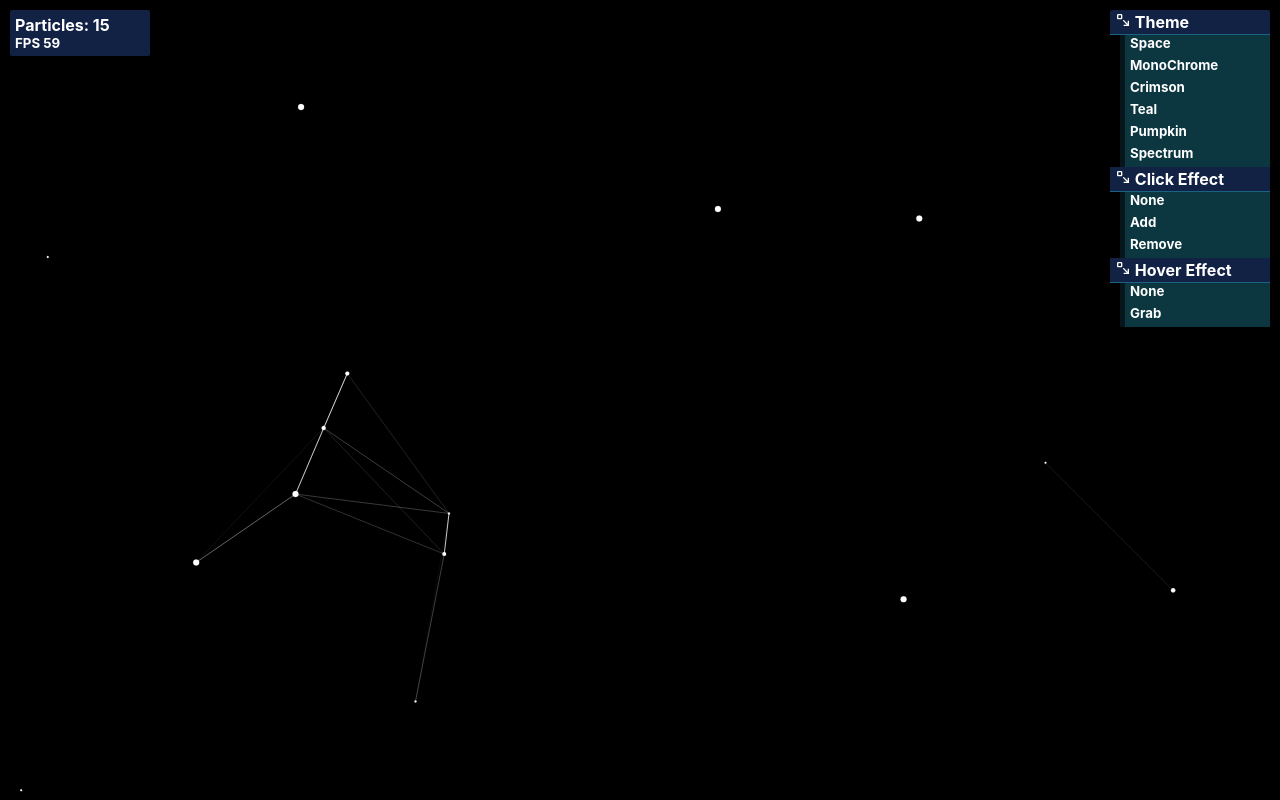
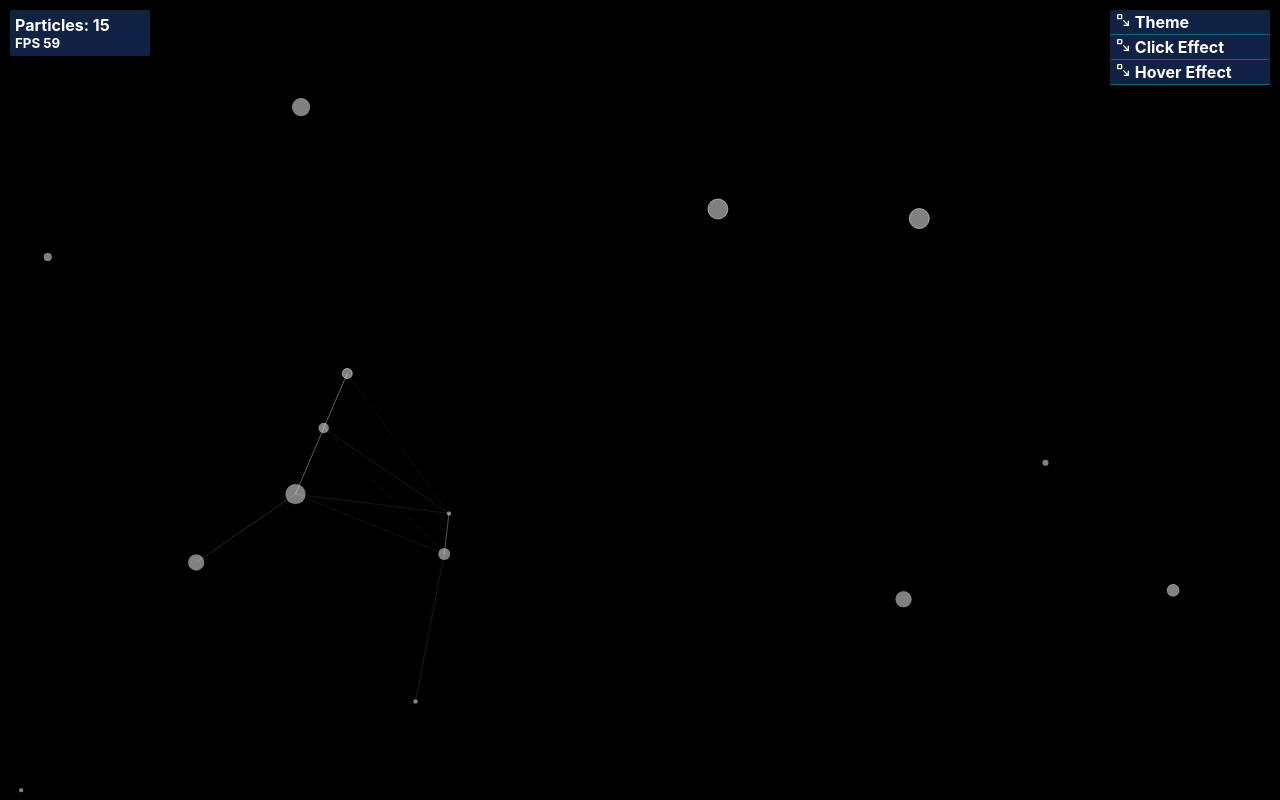
Before and after one commit to NateAbru/Particles, a React (Create React App) app in the folder app/: page / in a window 1280 px wide. Built offline with nearby package versions, Linux system fonts and the light colour scheme.

Commit message:
Updated Menu Component and canvas resolution

```diff
--- a/app/src/App.js
+++ b/app/src/App.js
@@ -21,7 +21,7 @@ function App() {
     frames:0
   })
   let clickRef = useRef({
-    effect:'none'
+    effect:'add'
   })
   let hoverRef = useRef({
     effect:'none'
@@ -38,7 +38,7 @@ function App() {
       let randVely = ((Math.random() * 1) +.3);
       const randXDir = Math.floor((Math.random() * 2) + 1);
       const randYDir = Math.floor((Math.random() * 2) + 1);
-      const randRadius = Math.floor((Math.random() * 3) + 1);
+      const randRadius = Math.floor((Math.random() * 10) + 1);
       if(randXDir === 1) randVelx = - randVelx; //random change of X direction
       if(randYDir === 1) randVely = - randVely; //random change of Y direction
       const particle = {  //particle object creation
@@ -53,6 +53,12 @@ function App() {
   }
   createParticles(15);
   const draw = (ctx, canvas, theme)=>{
+    const dpi = window.devicePixelRatio;
+    canvas.width = window.innerWidth * dpi;
+    canvas.height = window.innerHeight * dpi;
+    ctx.scale(dpi,dpi);
+    canvas.style.width = window.innerWidth + 'px';
+    canvas.style.height = window.innerHeight + 'px';
       let gradient;
       if(theme.colorPreset) gradient = 'none';
       else gradient = gradientRef.current.gradient;
@@ -76,7 +82,7 @@ function App() {
             ctx.beginPath();
             ctx.moveTo(particle.pos.x, particle.pos.y);
             ctx.lineTo(particlesList[j].pos.x, particlesList[j].pos.y);
-            (theme.colorPreset) ? ctx.strokeStyle = theme.particles : ctx.strokeStyle = gradient;
+            (theme.colorPreset) ? ctx.strokeStyle = theme.lines : ctx.strokeStyle = gradient;
             ctx.lineWidth = lineW;
             ctx.stroke();
           }
@@ -92,7 +98,7 @@ function App() {
       let randVely = ((Math.random() * 1) +.3);
       const randXDir = Math.floor((Math.random() * 2) + 1);
       const randYDir = Math.floor((Math.random() * 2) + 1);
-      const randRadius = Math.floor((Math.random() * 3) + 1);
+      const randRadius = Math.floor((Math.random() * 10) + 1);
       if(randXDir === 1) randVelx = - randVelx; //random change of X direction
       if(randYDir === 1) randVely = - randVely; //random change of Y direction
       const particle = {  //particle object creation
@@ -151,21 +157,25 @@ function App() {
    useEffect(()=>{
     document.title = 'Particles';
     const canvas = canvasRef.current;
-    canvas.width = window.innerWidth;
-    canvas.height = window.innerHeight;
     const ctx = canvas.getContext('2d');
-    let grd = ctx.createRadialGradient(canvas.width/2, canvas.height/2,canvas.width/8,canvas.width/2,canvas.height/2,canvas.width/2);
-    grd.addColorStop(0, 'rgb(255,0,0)');//red
-    grd.addColorStop(.2, 'rgb(255,231,0)'); //yellow
-    grd.addColorStop(.4, 'rgb(0,212,3)');//green
-    grd.addColorStop(.6, 'rgb(0,255,255)');//cyan
-    grd.addColorStop(.8, 'rgb(0,100,212)');//blue
-    grd.addColorStop(1, 'rgb(204,0,212)');//magenta
+    const dpi = window.devicePixelRatio;
+    canvas.width = window.innerWidth * dpi;
+    canvas.height = window.innerHeight * dpi;
+    ctx.scale(dpi,dpi);
+    canvas.style.width = window.innerWidth + 'px';
+    canvas.style.height = window.innerHeight + 'px';
+    let grd = ctx.createRadialGradient(window.innerWidth/2, window.innerHeight/2,window.innerWidth/8,window.innerWidth/2,window.innerHeight/2,window.innerWidth/2);
+    grd.addColorStop(0, 'rgba(255,0,0,.45)');//red
+    grd.addColorStop(.2, 'rgba(255,231,0,.45)'); //yellow
+    grd.addColorStop(.4, 'rgba(0,212,3,.45)');//green
+    grd.addColorStop(.6, 'rgba(0,255,255,.45)');//cyan
+    grd.addColorStop(.8, 'rgba(0,100,212,.45)');//blue
+    grd.addColorStop(1, 'rgba(204,0,212,.45)');//magenta
     gradientRef.current.gradient = grd;
     const updateParticles = ()=>{
       particlesList.forEach((particle)=>{
-        if(particle.pos.x + particle.velx > canvas.width || particle.pos.x + particle.velx < 0) particle.velx = -particle.velx;
-        if(particle.pos.y + particle.vely > canvas.height || particle.pos.y + particle.vely < 0) particle.vely = -particle.vely;
+        if(particle.pos.x + particle.velx > window.innerWidth || particle.pos.x + particle.velx < 0) particle.velx = -particle.velx;
+        if(particle.pos.y + particle.vely > window.innerHeight || particle.pos.y + particle.vely < 0) particle.vely = -particle.vely;
         particle.pos.x += particle.velx;
         particle.pos.y += particle.vely;
       });
--- a/app/src/Components/Menu.jsx
+++ b/app/src/Components/Menu.jsx
@@ -1,9 +1,16 @@
 import './Menu.css';
 import {CgArrowsExpandDownRight as Arrow} from 'react-icons/cg';
 import {themes} from '../ThemeData';
+import {useEffect, useRef} from 'react';
 
 const Menu = ({clickRef,hoverRef,currentTheme})=>{ //props are the variable refs from App.js
-
+  const optionsRef = useRef(null);
+  const themesOptionRef = useRef(null);
+  const displayThemesRef = useRef(null);
+  const clickOptionsRef = useRef(null);
+  const displayClickOptionsRef = useRef(null);
+  const hoverOptionsRef = useRef(null);
+  const displayHoverOptionsRef = useRef(null);
   const changeClickEffect = (s)=>{
     clickRef.current.effect = s;
   }
@@ -12,62 +19,150 @@ const Menu = ({clickRef,hoverRef,currentTheme})=>{ //props are the variable refs
   }
   const changeTheme = (s)=>{
     if(s === 'monochrome') currentTheme.current.theme = themes.monochrome;
-    if(s === 'teal') currentTheme.current.theme = themes.teal;
+    if(s === 'tennis') currentTheme.current.theme = themes.tennis;
     if(s === 'spectrum') currentTheme.current.theme = themes.spectrum;
     if(s === 'crimson') currentTheme.current.theme = themes.crimson;
     if(s === 'space') currentTheme.current.theme = themes.space;
     if(s === 'pumpkin') currentTheme.current.theme = themes.pumpkin;
+    if(s === 'blue') currentTheme.current.theme = themes.blue;
+     if(s === 'fuchsia') currentTheme.current.theme = themes.fuchsia;
   }
+  useEffect(()=>{
+    const options = optionsRef.current;
+    const themesOption = themesOptionRef.current;
+    const displayThemes = displayThemesRef.current;
+    const clickOptions = clickOptionsRef.current;
+    const displayClickOptions = displayClickOptionsRef.current;
+    const hoverOptions = hoverOptionsRef.current;
+    const displayHoverOptions = displayHoverOptionsRef.current;
+
+    //functions
+    const themeIndicatorFunc = (i, length)=>{
+      for(let x = 0; x < length; x++){
+        if(themesOption.childNodes[x].childNodes[0].classList.contains('active')){
+          themesOption.childNodes[x].childNodes[0].classList.remove('active');
+        }
+      }
+      themesOption.childNodes[i].childNodes[0].classList.add('active');
+    }
+    const clickIndicatorFunc = (i, length)=>{
+      for(let x = 0; x < length; x++){
+        if(clickOptions.childNodes[x].childNodes[0].classList.contains('active')){
+          clickOptions.childNodes[x].childNodes[0].classList.remove('active');
+        }
+      }
+      clickOptions.childNodes[i].childNodes[0].classList.add('active');
+    }
+    const hoverIndicatorFunc = (i, length)=>{
+      for(let x = 0; x < length; x++){
+        if(hoverOptions.childNodes[x].childNodes[0].classList.contains('active')){
+          hoverOptions.childNodes[x].childNodes[0].classList.remove('active');
+        }
+      }
+      hoverOptions.childNodes[i].childNodes[0].classList.add('active');
+    }
+
+    //Themes sections
+    const displayThemesFunc = ()=>{
+      if(displayThemes.nextSibling.classList.contains('no-show')) displayThemes.nextSibling.classList.remove('no-show');
+      else displayThemes.nextSibling.classList.add('no-show');
+    }
+    displayThemes.addEventListener('click', displayThemesFunc);  //event to show options for theme selection
+    let len = themesOption.childNodes.length;
+    for(let i = 0; i < len; i++){
+      themesOption.childNodes[i].addEventListener('click', ()=>{themeIndicatorFunc(i, len)});
+    }
+
+    //click section
+    const displayClickEventsFunc = ()=>{
+      if(displayClickOptions.nextSibling.classList.contains('no-show')) displayClickOptions.nextSibling.classList.remove('no-show');
+      else displayClickOptions.nextSibling.classList.add('no-show');
+    }
+    displayClickOptions.addEventListener('click', displayClickEventsFunc);  //event to show options for theme selection
+    let len2 = clickOptions.childNodes.length;
+    for(let i = 0; i < len2; i++){
+      clickOptions.childNodes[i].addEventListener('click', ()=>{clickIndicatorFunc(i, len2)});
+    }
+
+    //hover section
+    const displayHoverEventsFunc = ()=>{
+      if(displayHoverOptions.nextSibling.classList.contains('no-show')) displayHoverOptions.nextSibling.classList.remove('no-show');
+      else displayHoverOptions.nextSibling.classList.add('no-show');
+    }
+    displayHoverOptions.addEventListener('click', displayHoverEventsFunc);  //event to show options for theme selection
+    let len3 = hoverOptions.childNodes.length;
+    for(let i = 0; i < len3; i++){
+      hoverOptions.childNodes[i].addEventListener('click', ()=>{hoverIndicatorFunc(i, len3)});
+    }
+    return (()=>{
+      for(let i = 0; i < len; i++) themesOption.childNodes[i].removeEventListener('click', ()=>{themeIndicatorFunc(i, len)});
+      for(let i = 0; i < len2; i++) clickOptions.childNodes[i].removeEventListener('click', ()=>{clickIndicatorFunc(i, len2)});
+      for(let i = 0; i < len3; i++) hoverOptions.childNodes[i].removeEventListener('click', ()=>{hoverIndicatorFunc(i, len3)});
+      displayThemes.removeEventListener('click', displayThemesFunc);
+      displayClickOptions.removeEventListener('click', displayClickEventsFunc);
+      displayHoverOptions.removeEventListener('click', displayHoverEventsFunc);
+    });
+  },[]);
   return (
     <>
-      <nav className='menu'>
-        <h4 style={{color:'white'}}><Arrow className='icon'/> Theme</h4>
-        <section className='option-container' onClick={()=>{changeTheme('space')}}>
-          <div className='indicator'></div>
+      <nav className='menu' ref={optionsRef}>
+        <h4 style={{color:'white'}} ref={displayThemesRef}><Arrow className='icon'/> Theme</h4>
+        <div ref={themesOptionRef} className='no-show'>
+          <section className='option-container themes' onClick={()=>{changeTheme('space')}}>
+            <div className='indicator active'></div>
             <div className='option'><h5>Space</h5></div>
           </section>
-        <section className='option-container' onClick={()=>{changeTheme('monochrome')}}>
+          <section className='option-container themes' onClick={()=>{changeTheme('monochrome')}}>
             <div className='indicator'></div>
-          <div className='option'><h5>MonoChrome</h5></div>
+            <div className='option'><h5>Monochrome</h5></div>
           </section>
-        <section className='option-container' onClick={()=>{changeTheme('crimson')}}>
+          <section className='option-container themes' onClick={()=>{changeTheme('crimson')}}>
             <div className='indicator'></div>
             <div className='option'><h5>Crimson</h5></div>
           </section>
-        <section className='option-container' onClick={()=>{changeTheme('teal')}}>
+          <section className='option-container themes' onClick={()=>{changeTheme('tennis')}}>
             <div className='indicator'></div>
-          <div className='option'><h5>Teal</h5></div>
+            <div className='option'><h5>Tennis</h5></div>
           </section>
-        <section className='option-container' onClick={()=>{changeTheme('pumpkin')}}>
+          <section className='option-container themes' onClick={()=>{changeTheme('fuchsia')}}>
             <div className='indicator'></div>
-          <div className='option'><h5>Pumpkin</h5></div>
+            <div className='option'><h5>Fuchsia</h5></div>
           </section>
-        <section className='option-container' onClick={()=>{changeTheme('spectrum')}}>
+          <section className='option-container themes' onClick={()=>{changeTheme('spectrum')}}>
             <div className='indicator'></div>
             <div className='option'><h5>Spectrum</h5></div>
           </section>
-        <h4 style={{color:'white'}}><Arrow className='icon'/> Click Effect</h4>
-        <section className='option-container' onClick={()=>{changeClickEffect('none')}}>
+          <section className='option-container themes' onClick={()=>{changeTheme('blue')}}>
+            <div className='indicator'></div>
+            <div className='option'><h5>Blue</h5></div>
+          </section>
+        </div>
+        <h4 style={{color:'white'}} ref={displayClickOptionsRef}><Arrow className='icon'/> Click Effect</h4>
+        <div ref={clickOptionsRef} className='no-show'>
+          <section className='option-container click-effects' onClick={()=>{changeClickEffect('none')}}>
             <div className='indicator'></div>
             <div className='option'><h5>None</h5></div>
           </section>
-        <section className='option-container' onClick={()=>{changeClickEffect('add')}}>
-          <div className='indicator'></div>
+          <section className='option-container click-effects' onClick={()=>{changeClickEffect('add')}}>
+            <div className='indicator active'></div>
             <div className='option'><h5>Add</h5></div>
           </section>
-        <section className='option-container' onClick={()=>changeClickEffect('remove')}>
+          <section className='option-container click-effects' onClick={()=>changeClickEffect('remove')}>
             <div className='indicator'></div>
             <div className='option'><h5>Remove</h5></div>
           </section>
-        <h4 style={{color:'white'}}><Arrow className='icon'/> Hover Effect</h4>
-        <section className='option-container' onClick={()=>{changeHoverEffect('none')}}>
-          <div className='indicator'></div>
+        </div>
+        <h4 style={{color:'white'}} ref={displayHoverOptionsRef}><Arrow className='icon'/> Hover Effect</h4>
+        <div ref={hoverOptionsRef} className='no-show'>
+          <section className='option-container hover-effects' onClick={()=>{changeHoverEffect('none')}}>
+            <div className='indicator active'></div>
             <div className='option'><h5>None</h5></div>
           </section>
-        <section className='option-container' onClick={()=>{changeHoverEffect('grab')}}>
+          <section className='option-container hover-effects' onClick={()=>{changeHoverEffect('grab')}}>
             <div className='indicator'></div>
             <div className='option'><h5>Grab</h5></div>
           </section>
+        </div>
       </nav>
     </>
   )
--- a/app/src/ThemeData.js
+++ b/app/src/ThemeData.js
@@ -2,32 +2,44 @@
     space:{
       colorPreset:true,
       background:'rgb(0,0,0)',
-      particles:'rgb(255,255,255)',
+      particles:'rgba(255,255,255,.5)',
+      lines:'rgba(255,255,255,.4)',
 
     },
     crimson:{
       colorPreset:true,
       background:'rgb(200,22,37)',
-      particles:'rgb(255,255,255)',
+      particles:'rgba(255,255,255,.5)',
+      line:'rgba(255,255,255,.4)',
     },
     monochrome:{
       colorPreset:true,
       background:'rgb(255,255,255)',
-      particles:'rgb(0,0,0)',
+      particles:'rgba(0,0,0,.5)',
+      lines:'rgba(0,0,0,.4)',
     },
     spectrum:{
       colorPreset:false,
       background:'rgb(0,0,0)',
-      particles:(color)=>{return color;}
+      particles:(color)=>{return color;},
+      lines:(color)=>{return color;},
     },
-    teal:{
+    tennis:{
       colorPreset:true,
-      background:'rgb(20,145,178)',
-      particles:'rgb(170,0,0)',
+      background:'rgb(161,214,16)',
+      particles:'rgba(0,0,0,.5)',
+      lines:'rgba(255,255,255,.4)',
     },
-    pumpkin:{
+    fuchsia:{
       colorPreset:true,
-      background:'rgb(228,94,12)',
-      particles:'rgb(0,102,0)',
+      background:'rgb(0,0,0)',
+      particles:'rgba(255,4,192,.5)',
+      lines:'rgba(255,4,192,.4)',
+    },
+    blue:{
+      colorPreset:true,
+      background:'rgb(0,111,250)',
+      particles:'rgba(2,19,119,.5)',
+      lines:'rgba(2,19,119,.4)',
     }
   }
```
Also changed, not shown: app/src/Components/Menu.css (+10 -5 lines). Lines whose indentation alone changed are shown as unchanged.
